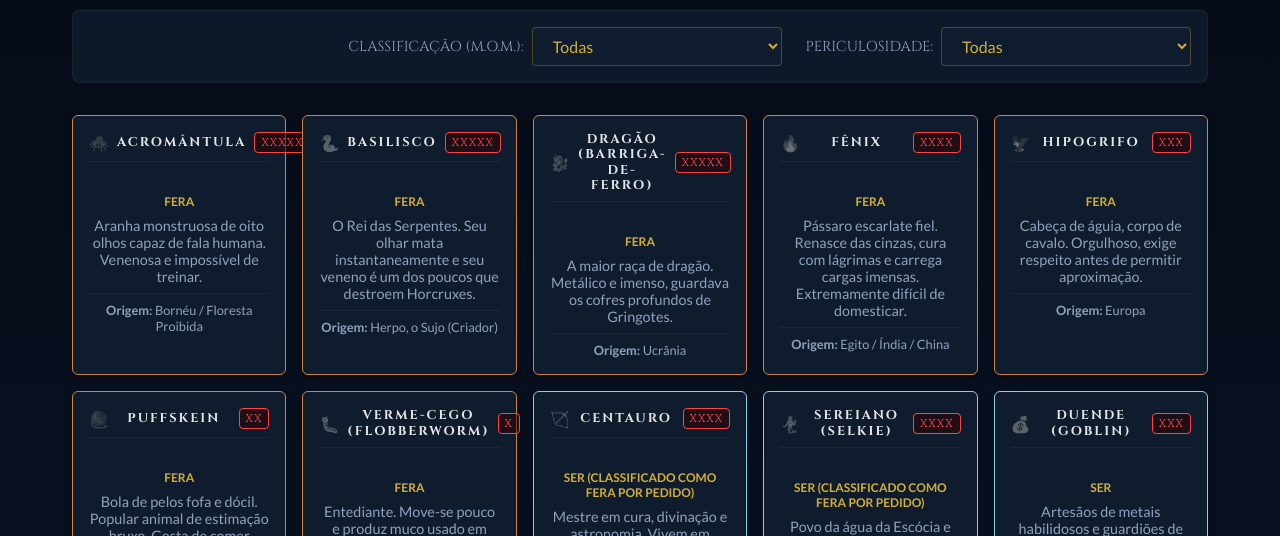
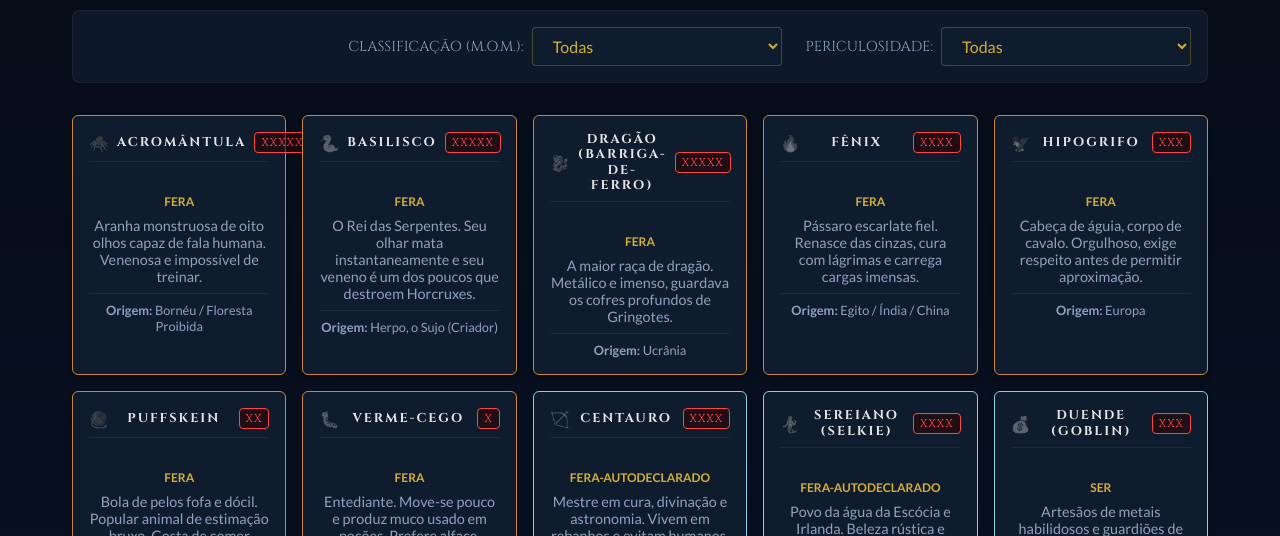
Before and after one commit to NewJhezz/o-mundo-magico, a plain HTML site: page criaturas.html in a window 1280 px wide. Shown: the part 264-800 px from the top of the page. Drawn offline with Linux system fonts and the light colour scheme.

Commit message:
Feat: Refine Creatures cards with Stars and Layout alignment

```diff
--- a/criaturas.html
+++ b/criaturas.html
@@ -122,7 +122,7 @@
 
             <div class="creature-body">
                 <p class="creature-label">Fera</p>
-                <p class="creature-desc">Pássaro escarlate fiel. Renasce das cinzas, cura com lágrimas e carrega cargas imensas. Extremamente difícil de domesticar.</p>
+                <p class="creature-desc">Pássaro escarlate fiel. Renasce das cinzas, cura com lágrimas e carrega cargas imensas.</p>
                 <p class="creature-origin"><strong>Origem:</strong> Egito / Índia / China</p>
             </div>
         </div>
@@ -164,7 +164,7 @@
 
             <div class="card-header">
                 <span class="mini-icon">🐛</span>
-                <h3 class="wood-name">Verme-Cego (Flobberworm)</h3>
+                <h3 class="wood-name">Verme-Cego</h3>
                 <div class="mom-badge" title="Classificação M.O.M.">X</div>
             </div>
 
@@ -185,8 +185,8 @@
             </div>
 
             <div class="creature-body">
-                <p class="creature-label">Ser (Classificado como Fera por pedido)</p>
-                <p class="creature-desc">Mestre em cura, divinação e astronomia. Vivem em rebanhos e evitam humanos. Orgulhosos e misteriosos.</p>
+                <p class="creature-label">Fera-Autodeclarado</p>
+                <p class="creature-desc">Mestre em cura, divinação e astronomia. Vivem em rebanhos e evitam humanos. Orgulhosos.</p>
                 <p class="creature-origin"><strong>Origem:</strong> Florestas da Europa</p>
             </div>
         </div>
@@ -201,7 +201,7 @@
             </div>
 
             <div class="creature-body">
-                <p class="creature-label">Ser (Classificado como Fera por pedido)</p>
+                <p class="creature-label">Fera-Autodeclarado</p>
                 <p class="creature-desc">Povo da água da Escócia e Irlanda. Beleza rústica e vozes que só soam belas embaixo d&#39;água.</p>
                 <p class="creature-origin"><strong>Origem:</strong> Lago Negro (Hogwarts)</p>
             </div>
```
Also changed, not shown: 1 other file.
